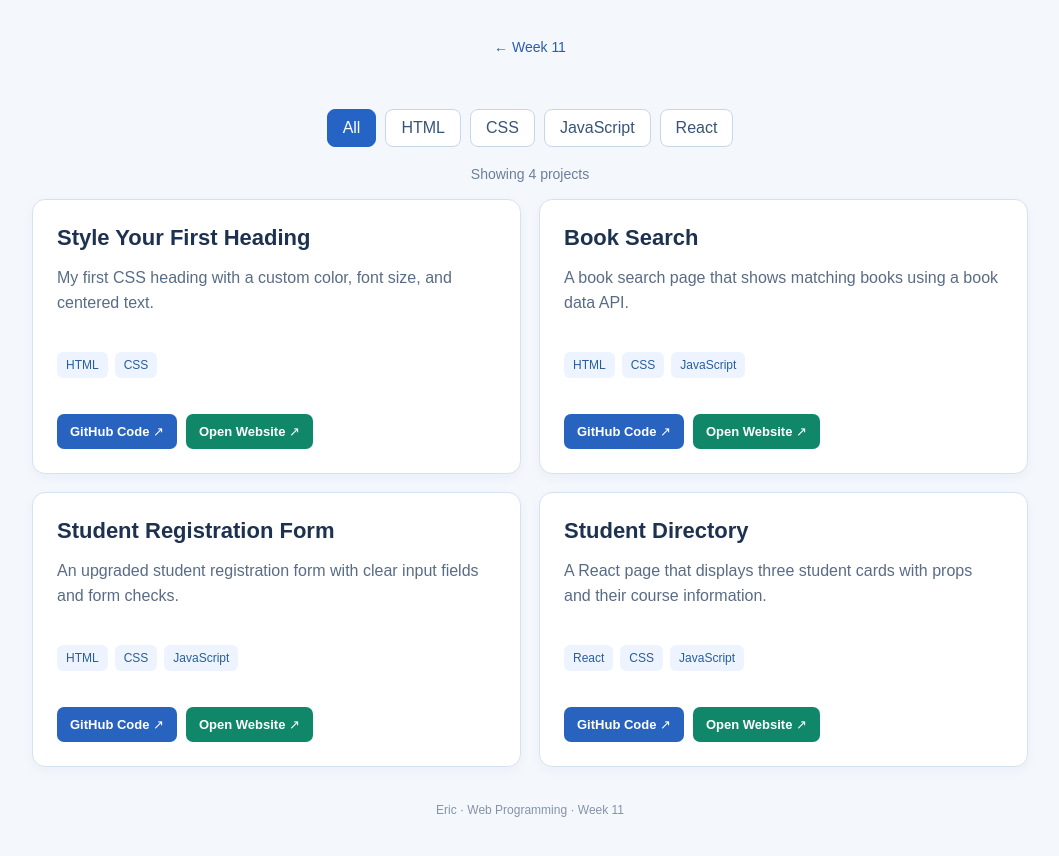
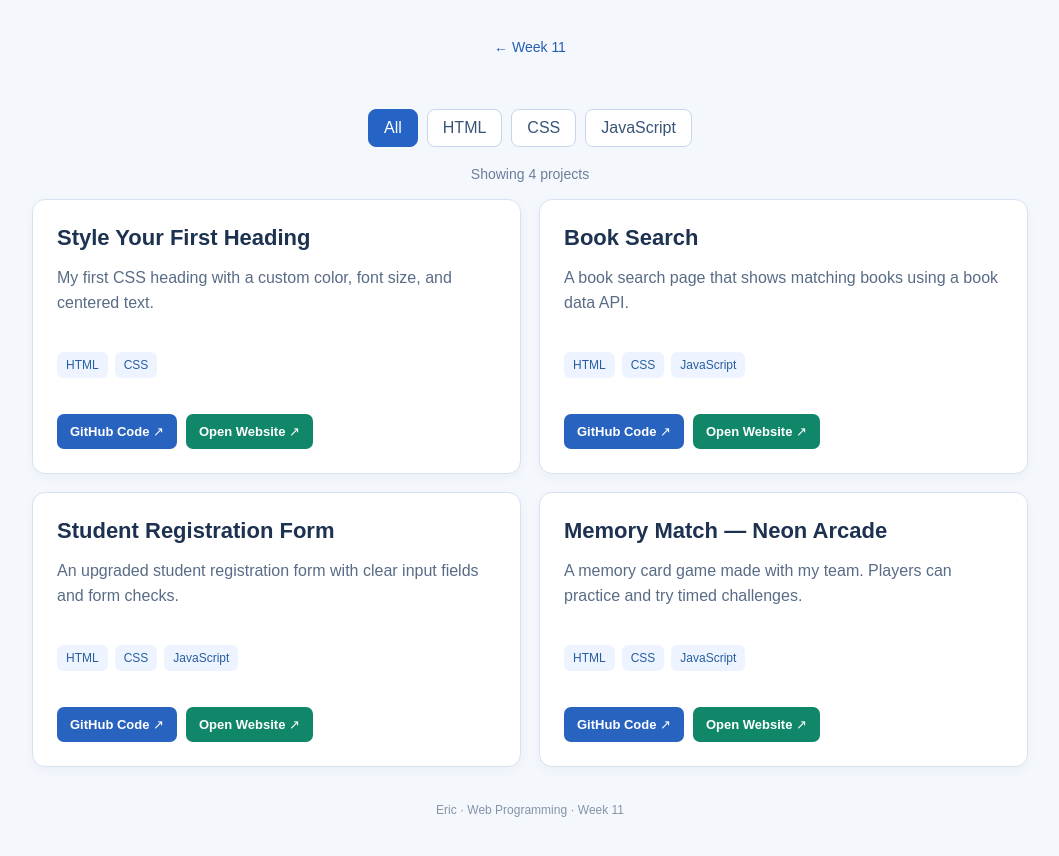
Before and after one commit to Eric2626/Web-programming-live-site, a React (Create React App) app in the folder week11/portfolio-gallery/: page / in a window 1280 px wide. Shown: the top 856 px of the page, without its empty margins (110-1169 px from the left). Built offline with nearby package versions, Linux system fonts and the light colour scheme.

Commit message:
Replace Student Directory with Memory Match in portfolio gallery

```diff
--- a/week11/portfolio-gallery/src/data/projects.js
+++ b/week11/portfolio-gallery/src/data/projects.js
@@ -29,11 +29,11 @@ const projects = [
   },
   {
     id: 4,
-    title: 'Student Directory',
-    description: 'A React page that displays three student cards with props and their course information.',
-    techStack: ['React', 'CSS', 'JavaScript'],
-    githubUrl: github + 'tree/main/week11/task11',
-    demoUrl: base + 'week11/task11/live/',
+    title: 'Memory Match — Neon Arcade',
+    description: 'A memory card game made with my team. Players can practice and try timed challenges.',
+    techStack: ['HTML', 'CSS', 'JavaScript'],
+    githubUrl: github + 'tree/main/teamproject',
+    demoUrl: base + 'teamproject/index.html',
   },
 ];
 
```
